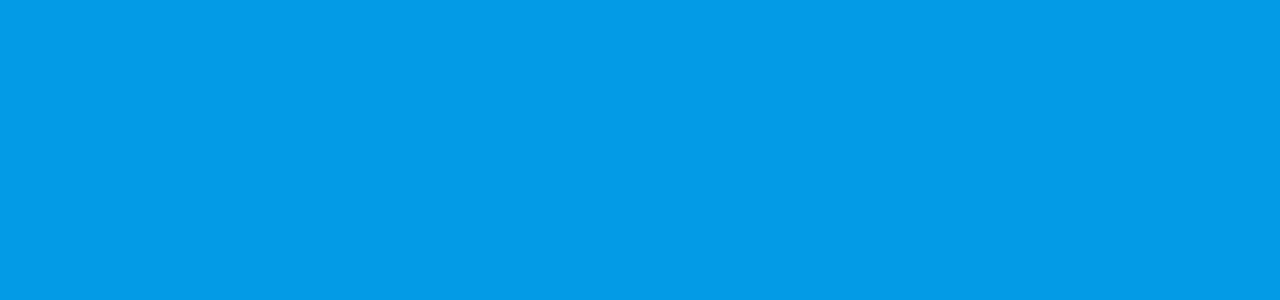
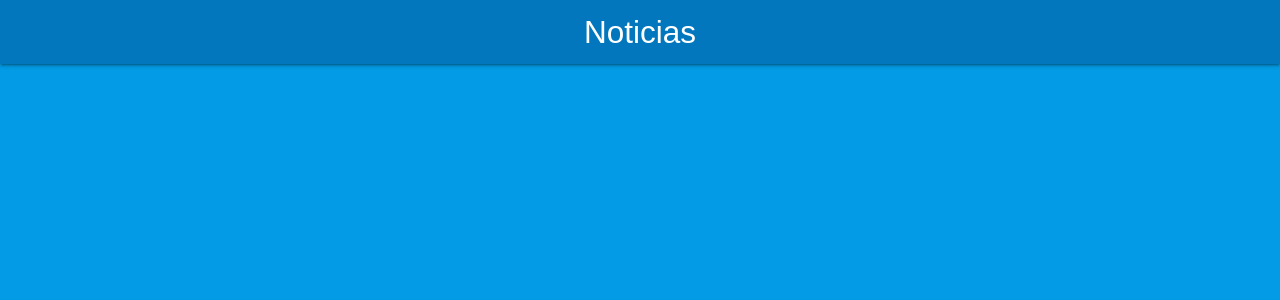
Before and after one commit to AlanCasasArevalo/react-news, a React (Create React App) app: page / in a window 1280 px wide. Shown: the top 300 px of the page. Built offline with nearby package versions, Linux system fonts and the light colour scheme.

Commit message:
[FEATURE][HEADER] Header was added and implemented

```diff
--- a/package.json
+++ b/package.json
@@ -5,7 +5,8 @@
   "dependencies": {
     "react": "^16.8.6",
     "react-dom": "^16.8.6",
-    "react-scripts": "2.1.8"
+    "react-scripts": "2.1.8",
+    "prop-types": "latest"
   },
   "scripts": {
     "start": "react-scripts start",
--- a/src/components/App.js
+++ b/src/components/App.js
@@ -1,9 +1,13 @@
 import React, { Component } from 'react';
+import Header from "./Header";
 
 class App extends Component {
   render() {
     return (
       <div className="App">
+          <Header
+            title="Noticias"
+          />
       </div>
     );
   }
--- /dev/null
+++ b/src/components/Header.js
@@ -0,0 +1,18 @@
+import React from 'react'
+import PropTypes from "prop-types";
+
+const Header = (props) => {
+    const title = props.title;
+    return (
+        <nav>
+            <div className="nav-wrapper light-blue darken-3">
+                <a href="" className="brand-logo center"> {title} </a>
+            </div>
+        </nav>
+    )
+};
+
+Header.propTypes = {
+    title: PropTypes.string.isRequired
+};
+export default Header;
```
